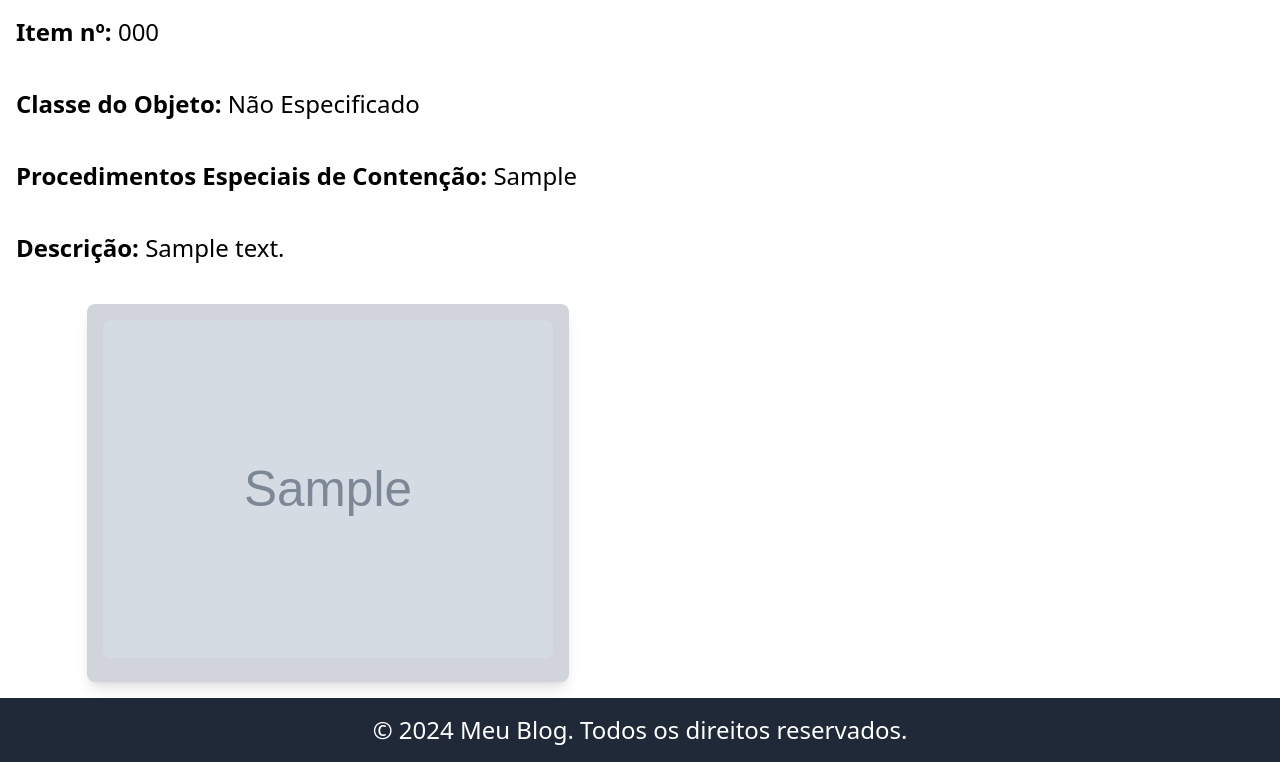
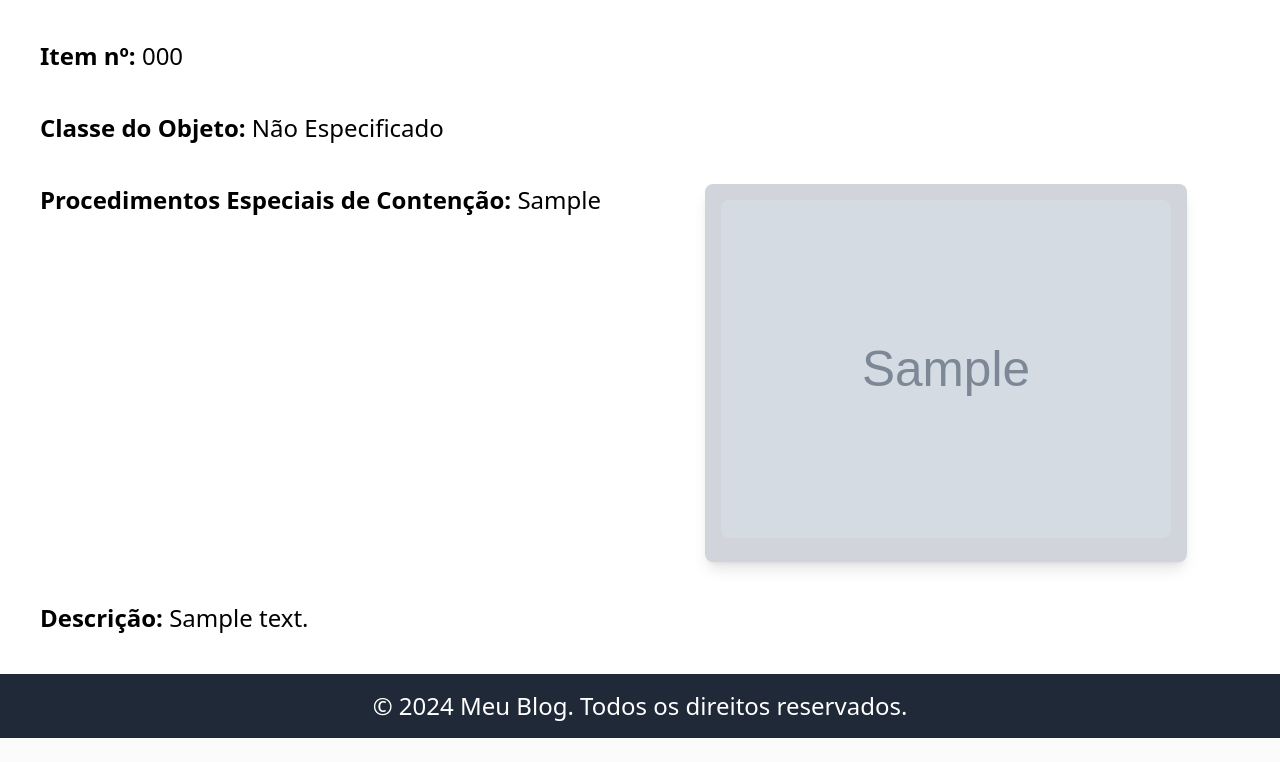
Before and after one commit to KauanCarolino/SCP-Blog, a Django app: page /publication/1/ in a window 1280 px wide. Shown: the part 96-858 px from the top of the page. After the commit the page ends 834 px from the top, so only its background shows below. Run offline with Django 5.2, Linux system fonts and the light colour scheme; tables that the repository leaves empty hold one stand-in row (values such as "Sample post"); grey boxes marked "Sample" are stand-in pictures; some libraries are stand-ins or nearby versions.

Commit message:
update contract, about and detail

```diff
--- a/base_static/blog/css/output.css
+++ b/base_static/blog/css/output.css
@@ -1143,6 +1143,10 @@ input:checked + .toggle-bg {
   order: 0;
 }
 
+.order-4 {
+  order: 4;
+}
+
 .col-span-2 {
   grid-column: span 2 / span 2;
 }
@@ -1409,6 +1397,11 @@ input:checked + .toggle-bg {
 
 .gap-y-10 {
   row-gap: 2.5rem;
+}
+
+.gap-x-6 {
+  -moz-column-gap: 1.5rem;
+       column-gap: 1.5rem;
 }
 
 .space-x-2 > :not([hidden]) ~ :not([hidden]) {
@@ -1562,6 +1555,10 @@ input:checked + .toggle-bg {
   padding: 1rem;
 }
 
+.p-10 {
+  padding: 2.5rem;
+}
+
 .px-2 {
   padding-left: 0.5rem;
   padding-right: 0.5rem;
@@ -2044,8 +2005,28 @@ input:checked + .toggle-bg {
     order: 0;
   }
 
+  .lg\:order-3 {
+    order: 3;
+  }
+
+  .lg\:order-1 {
+    order: 1;
+  }
+
+  .lg\:order-2 {
+    order: 2;
+  }
+
+  .lg\:order-5 {
+    order: 5;
+  }
+
   .lg\:col-span-1 {
     grid-column: span 1 / span 1;
+  }
+
+  .lg\:col-span-2 {
+    grid-column: span 2 / span 2;
   }
 
   .lg\:mx-0 {
--- a/blog/urls.py
+++ b/blog/urls.py
@@ -5,5 +5,7 @@ app_name = 'blog'
 
 urlpatterns = [
     path('', views.BlogListView.as_view(), name="home"),
+    path('about', views.AboutlView.as_view(), name="about"),
+    path('contract', views.ContactslView.as_view(), name="contract"),
     path('publication/<int:pk>/', views.BlogDetailView.as_view(), name="detail_publication"),
 ]
--- a/templates/base/partials/header.html
+++ b/templates/base/partials/header.html
@@ -36,8 +36,8 @@
 
 
 
-                <li><a href="#" class="hover:text-blue-400">Sobre</a></li>
-                <li><a href="#" class="hover:text-blue-400">Contato</a></li>
+                <li><a href="{% url "blog:about" %}" class="hover:text-blue-400">Sobre</a></li>
+                <li><a href="{% url "blog:contract" %}" class="hover:text-blue-400">Contato</a></li>
             </ul>
         </nav>
 
--- a/templates/page/publication_detail.html
+++ b/templates/page/publication_detail.html
@@ -5,22 +5,22 @@
 
 {% block content %}
 
-<div class="container p-4">
-    <div class="grid grid-cols-1 lg:grid-cols-2 gap-y-10">
+<div class="container p-10">
+    <div class="grid grid-cols-1 lg:grid-cols-2 gap-y-10 gap-x-6">
 
-        <div class="col-span-2 order-1 lg:order-none">
+        <div class="lg:col-span-1 col-span-2 order-2 lg:order-1">
             <p class="text-left"><strong>Item nº:</strong> {{ object.item_number }}</p>
         </div>
 
-        <div class="col-span-2 order-2 lg:order-none">
+        <div class="col-span-2 order-3 lg:order-2">
             <p class="text-left"><strong>Classe do Objeto:</strong> {{ object.get_object_class_display }}</p>
         </div>
 
-        <div class="lg:col-span-1 col-span-2 order-3 lg:order-none">
+        <div class="lg:col-span-1 col-span-2 order-4 lg:order-3">
             <p class="text-left"><strong>Procedimentos Especiais de Contenção:</strong> {{ object.special_containment_procedures }}</p>
         </div>
 
-        <div class="lg:col-span-1 col-span-2 flex justify-center items-center lg:order-4 order-none">
+        <div class="lg:col-span-1 col-span-2 flex justify-center items-center order-1 lg:order-4">
             <div class="bg-gray-300 p-4 rounded-lg shadow-lg h-auto">
                 <div class="relative">
                     {% if object.image %}
@@ -37,7 +37,7 @@
             </div>
         </div>
 
-        <div class="col-span-2 order-5 lg:order-none">
+        <div class="lg:col-span-2 col-span-2 order-5 lg:order-5">
             <p class="text-left"><strong>Descrição:</strong> {{ object.description }}</p>
         </div>
 
```
Also changed, not shown: other parts of base_static/blog/css/output.css (+24 -76 lines), templates/page/about.html (+7 -0 lines), templates/page/contacts.html (+7 -0 lines).
